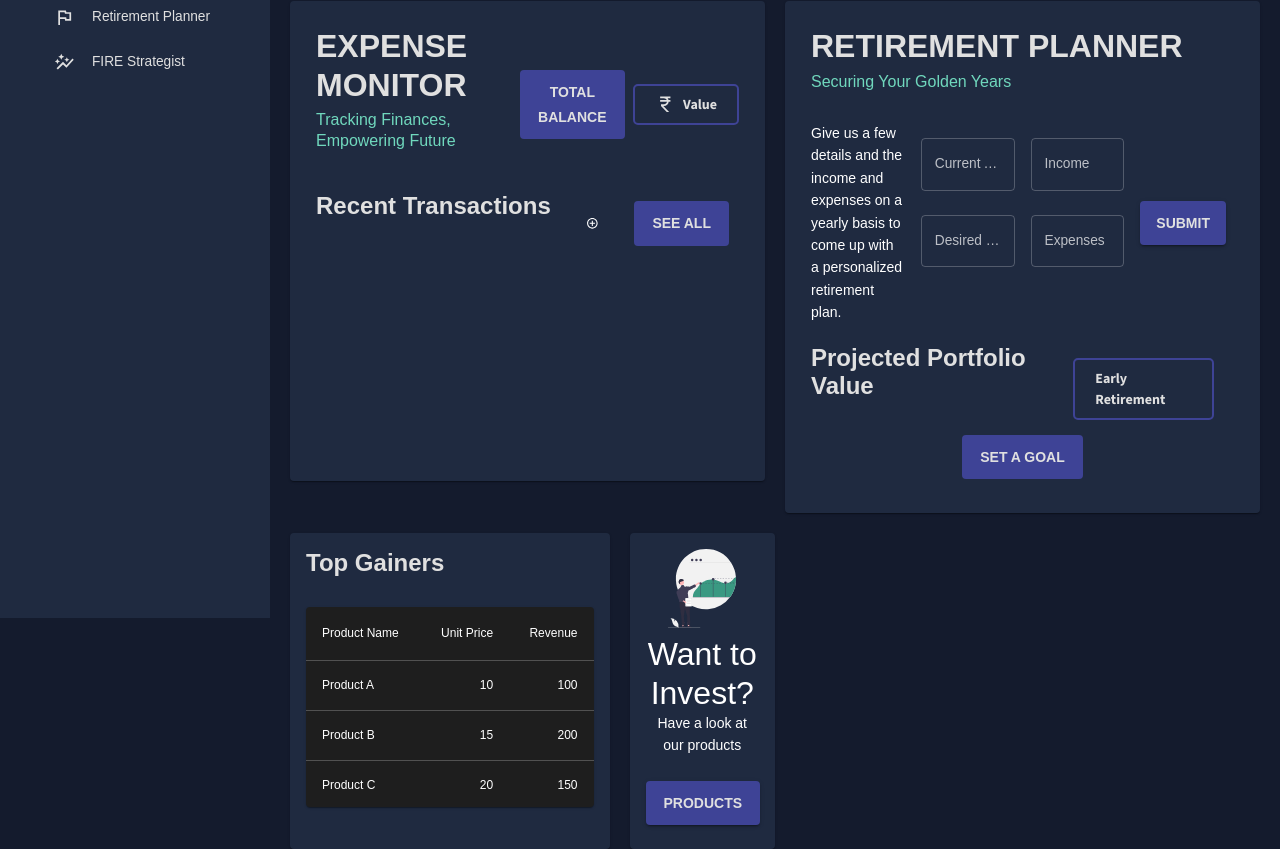
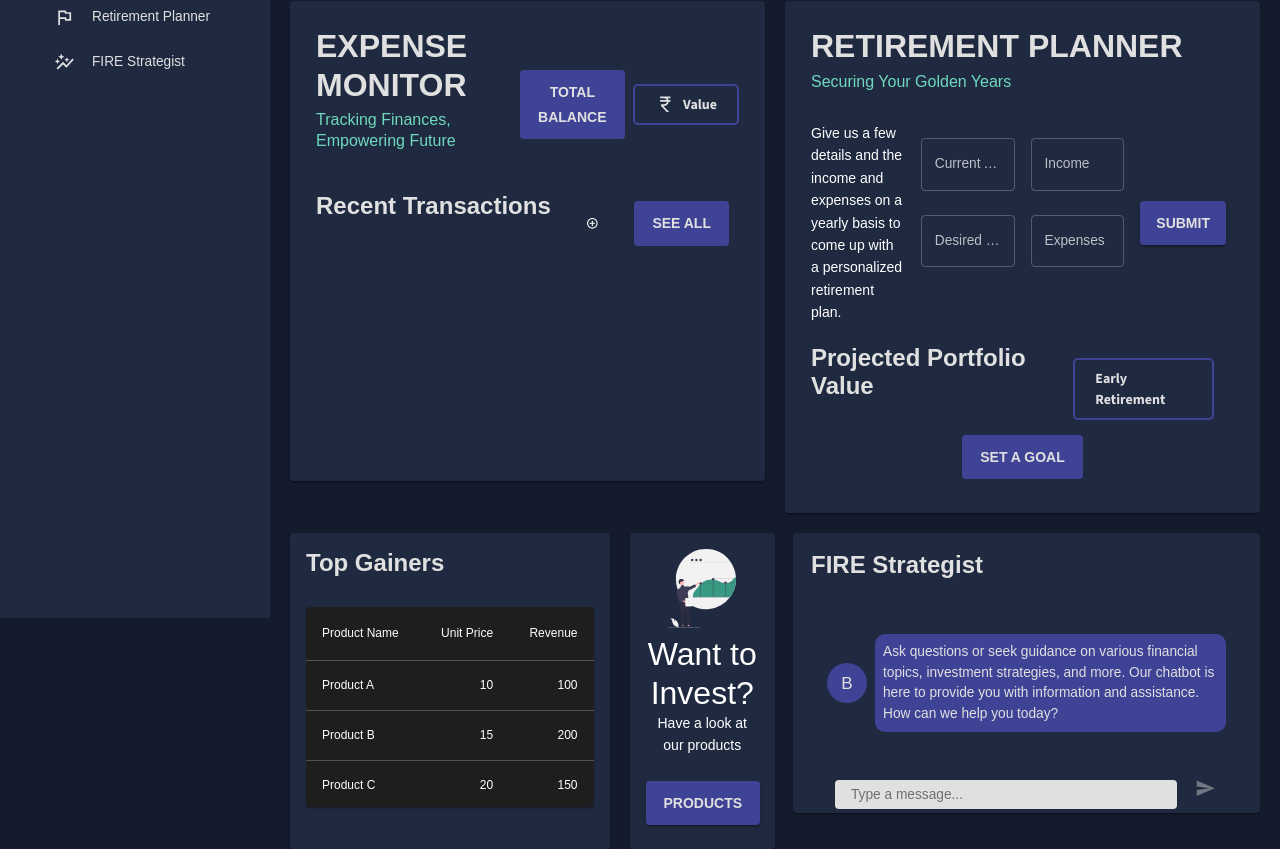
Before and after one commit to Praneetha29/TIAA, a React (Create React App) app: page / in a window 1280 px wide. Shown: the part 182-1031 px from the top of the page. Built offline with nearby package versions, Linux system fonts and the light colour scheme.

Commit message:
add: implement chatbot

```diff
--- a/src/scenes/dashboard/index.jsx
+++ b/src/scenes/dashboard/index.jsx
@@ -10,6 +10,7 @@ import Subtitle from '../../components/Subtitle';
 
 
 import FinanceImage from '../../assets/Finance.svg';
+import Strategist from '../strategist/strategist';
 
 const Dashboard = () => {
   const theme = useTheme();
@@ -40,7 +41,8 @@ const Dashboard = () => {
           </CardContent>
         </Card>
       </Box>
-     <Box display="flex"   width="50%">
+      <Box display="flex">
+        <Box display="flex" width="50%">
           <Card sx={{ width: "60%", flex: 1, overflow: "auto", background: `${colors.primary[400]} !important`, marginTop: '20px', marginRight: '20px' }}>
             <CardContent>
               <Subtitle heading="Top Gainers" sx={{ display: "flex", alignItems: "center", justifyContent: "center" }} />
@@ -72,10 +74,11 @@ const Dashboard = () => {
                   fontWeight: "bold",
                   padding: "10px 18px",
                   marginRight: "8px",
-              display:"flex",
-              alignItems:"center",
-              justifyContent:"center",
-              margin: "auto",}}
+                  display: "flex",
+                  alignItems: "center",
+                  justifyContent: "center",
+                  margin: "auto",
+                }}
 
               >
                 Products
@@ -83,6 +86,15 @@ const Dashboard = () => {
             </CardContent>
           </Card>
         </Box>
+        <Box display="flex" width="50%" height="35vh" >
+          <Card sx={{ width: "60%", flex: 1, overflow: "auto", background: `${colors.primary[400]} !important`, marginTop: '20px' , marginLeft: '18px', height:'100%'  }}>
+            <CardContent>
+              <Strategist />
+            </CardContent>
+          </Card>
+
+        </Box>
+      </Box>
     </Box>
   );
 };
--- a/src/scenes/planner/planner.jsx
+++ b/src/scenes/planner/planner.jsx
@@ -7,7 +7,7 @@ import {
   Grid,
   useTheme
 } from "@mui/material";
-import CurrencyRupeeOutlinedIcon from '@mui/icons-material/CurrencyRupeeOutlined';
+
 import Header from "../../components/Header";
 import { tokens } from "../../theme";
 import Subtitle from "../../components/Subtitle";
--- a/src/scenes/strategist/strategist.jsx
+++ b/src/scenes/strategist/strategist.jsx
@@ -1,7 +1,92 @@
+import React, { useState, useEffect } from 'react';
+import { Box, InputBase, IconButton, Typography, List, ListItem, ListItemText, Avatar, useTheme } from "@mui/material";
+import SendIcon from '@mui/icons-material/Send';
+import Subtitle from "../../components/Subtitle";
+import { tokens } from "../../theme";
+
 const Strategist = () => {
-    return (
-      <div>Homehome</div>
-    );
+  const theme = useTheme();
+  const colors = tokens(theme.palette.mode);
+
+  const [messages, setMessages] = useState([
+    {
+      user: 'Bot',
+      text: "Ask questions or seek guidance on various financial topics, investment strategies, and more. Our chatbot is here to provide you with information and assistance. How can we help you today?",
+      timestamp: new Date(),
+      align: 'left',
+    },
+  ]);
+
+  const [newMessage, setNewMessage] = useState("");
+
+  useEffect(() => {
+    const messageList = document.getElementById('messageList');
+    if (messageList) {
+      messageList.scrollTop = messageList.scrollHeight;
+    }
+  }, [messages]);
+
+  const sendMessage = (e) => {
+    e.preventDefault();
+    if (!newMessage.trim()) return;
+
+    const outgoingMessage = {
+      user: 'You',
+      text: newMessage,
+      align: 'right',
+    };
+
+    const botResponse = {
+      user: 'Bot',
+      text: "I'm a simple bot, but I'm learning!",
+      align: 'left',
+    };
+
+    setMessages([...messages, outgoingMessage, botResponse]);
+    setNewMessage("");
   };
 
-  export default Strategist;
+  return (
+    <Box m="2px" height="90%" display="flex" flexDirection="column" marginBottom="0">
+      <Subtitle heading="FIRE Strategist" />
+      <Box sx={{ overflow: 'hidden', flexGrow: 1 }}>
+        <List sx={{ overflowY: 'auto', bgcolor: `${colors.primary[400]}`, height: '100%' }} id="messageList">
+          {messages.map((message, index) => (
+            <ListItem key={index} sx={{ justifyContent: message.align === 'right' ? 'flex-end' : 'flex-start' }}>
+              {message.align === 'left' && <Avatar sx={{ bgcolor: `${colors.blueAccent[700]}`, mr: 1, color: `${colors.grey[100]}` }}>B</Avatar>}
+              <ListItemText
+                primary={
+                  <Typography
+                    sx={{
+                      color: message.user === 'You' ? `${colors.grey[100]}` : `${colors.grey[100]}`,
+                      bgcolor: message.user === 'You' ? `${colors.primary[500]}` : `${colors.blueAccent[700]}`,
+                      borderRadius: '10px',
+                      p: 1,
+                    }}
+                  >
+                    {message.text}
+                  </Typography>
+                }
+              />
+              {message.align === 'right' && <Avatar sx={{ bgcolor: `${colors.primary[500]}`, ml: 1, color: `${colors.grey[100]}` }}>U</Avatar>}
+            </ListItem>
+          ))}
+        </List>
+      </Box>
+      <Box component="form" onSubmit={sendMessage} sx={{ p: 2, display: 'flex', alignItems: 'flex-end', justifyContent: 'flex-end', bgcolor: `${colors.primary[400]}` }}>
+        <InputBase
+          sx={{ ml: 1, flex: 1, color: 'black', backgroundColor: `${colors.grey[100]}`, borderRadius: 1, pl: 2 }}
+          placeholder="Type a message..."
+          inputProps={{ 'aria-label': 'type a message' }}
+          value={newMessage}
+          onChange={(e) => setNewMessage(e.target.value)}
+        />
+        <IconButton type="submit" sx={{ p: '10px', color: `${colors.primary[300]}`, ml: 1 }} aria-label="send">
+          <SendIcon />
+        </IconButton>
+      </Box>
+    </Box>
+  );
+};
+
+export default Strategist;
```
Also changed, not shown: 1 other file (tests, documents, lock files or other folders). Lines whose indentation alone changed are shown as unchanged.
